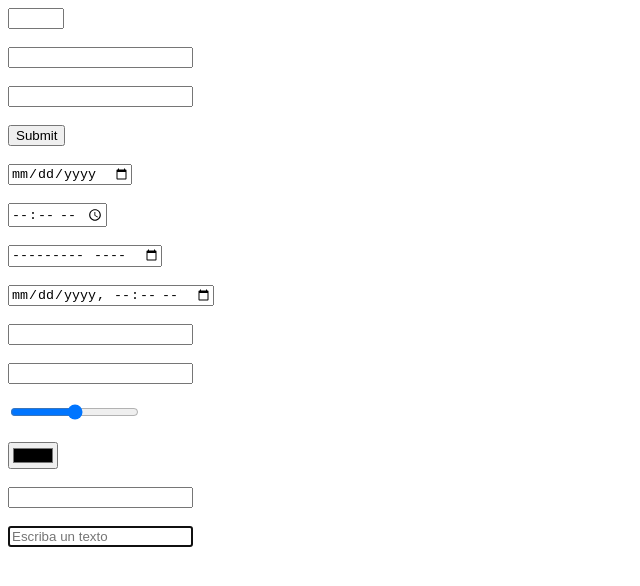
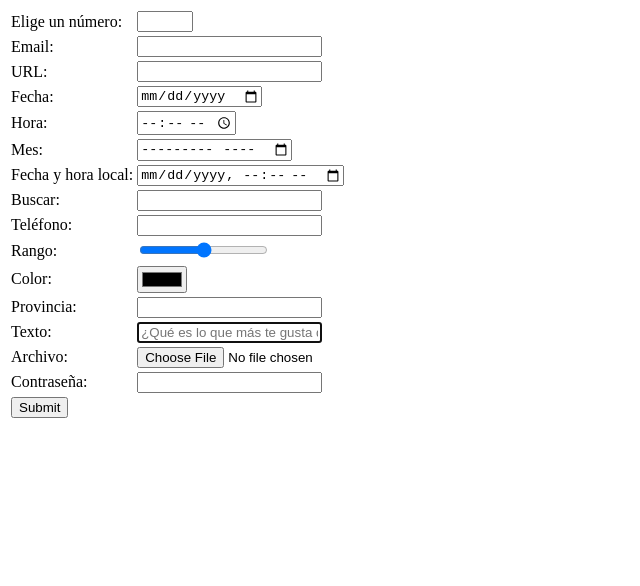
Before and after one commit to chrqm/CQM_LM1819, a plain HTML site: page Ejercicio06/Ejercicio06.html in a window 1280 px wide. Shown: the whole page, without its empty margins (0-640 px from the left). Drawn offline with Linux system fonts and the light colour scheme.

Commit message:
ejercicio06

```diff
--- a/Ejercicio06/Ejercicio06.html
+++ b/Ejercicio06/Ejercicio06.html
@@ -7,33 +7,45 @@
     <meta name="viewport" content="width=device-width, initial-scale=1">
 </head>
 <body>
+    <table>
         <form action="gestiondatos.jsp" method="GET">
-        <input type="number" min="1" max="10" required="required">
-        <br><br>
-        <input type="email">
-        <br><br>
-        <input type="url">
-        <br><br>
-        <input type="submit">
-        <br><br>
-        <input type="date">
-        <br><br>
-        <input type="time">
-        <br><br>
-        <input type="month">
-        <br><br>
-        <input type="datetime-local">
-        <br><br>
-        <input type="search">
-        <br><br>
-        <input type="tel">
-        <br><br>
-        <input type="range" min="1" max="100" step="25">
-        <br><br>
-        <input type="color">
-        <br><br>
-        <input list="browsers">
-            <datalist id="browsers">
+            <tr>
+                <td>Elige un número:</td><td><input type="number" min="1" max="10" required="required"></td>
+            </tr>
+            <tr>
+                <td>Email:</td><td><input type="email"></td>
+            </tr>
+            <tr>
+                <td>URL:</td><td><input type="url"></td>
+            </tr>
+            <tr>
+                <td>Fecha:</td><td><input type="date"></td>
+            </tr>
+            <tr>
+                <td>Hora:</td><td><input type="time"></td>
+            </tr>
+            <tr>
+                <td>Mes:</td><td><input type="month"></td>
+            </tr>
+            <tr>
+                <td>Fecha y hora local:</td><td><input type="datetime-local"></td>
+            </tr>
+            <tr>
+                <td>Buscar:</td><td><input type="search"></td>
+            </tr>
+            <tr>
+                <td>Teléfono:</td><td><input type="tel"></td>
+            </tr>
+            <tr>
+                <td>Rango:</td><td><input type="range" min="1" max="100" step="10"></td>
+            </tr>
+            <tr>
+                <td>Color:</td><td><input type="color"></td>
+            </tr>
+            <tr>
+                <td>Provincia:</td>
+                <td><input list="provincias">
+                    <datalist id="provincias">
                         <option value="Sevilla"></option>
                         <option value="Cádiz"></option>
                         <option value="Granada"></option>
@@ -42,9 +54,21 @@
                         <option value="Jaén"></option>
                         <option value="Almería"></option>
                         <option value="Málaga"></option>
-            </datalist>
-        <br><br>
-        <input type="text" autofocus placeholder="Escriba un texto" required autocomplete="">
+                    </datalist></td>
+            </tr>
+            <tr>
+                <td>Texto:</td><td><input type="text" autofocus placeholder="¿Qué es lo que más te gusta de la ciudad que has elegido?" required autocomplete=""></td>
+            </tr>
+            <tr>
+                <td>Archivo:</td><td><input type="file"></td>
+            </tr>
+            <tr>
+                <td>Contraseña:</td><td><input type="password" pattern="[A-Za-z0-9!?-]{8,12}"></td>
+            </tr>
+            <tr>
+                <td><input type="submit"></td>
+            </tr>
         </form>
+    </table>
 </body>
 </html>
```
Lines whose indentation alone changed are shown as unchanged.
